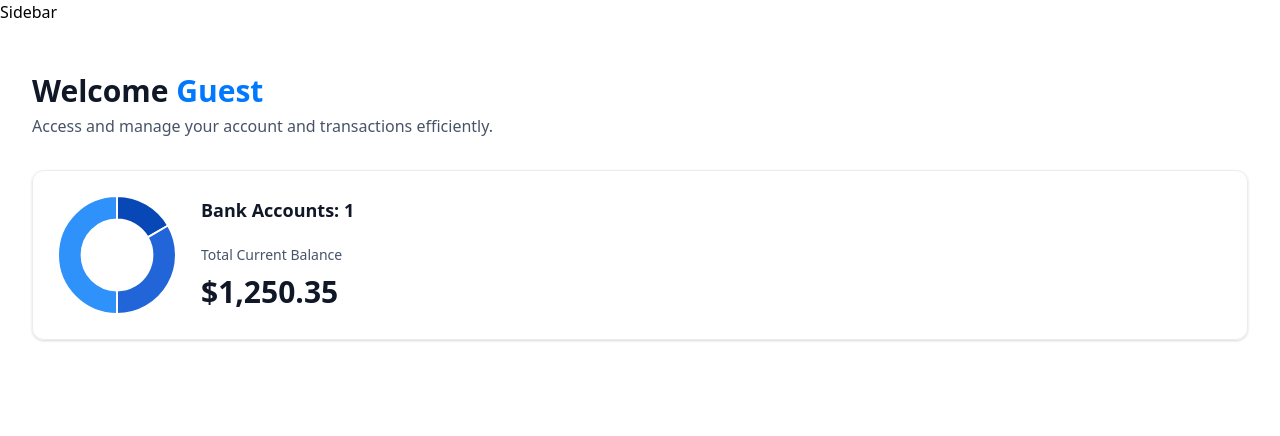
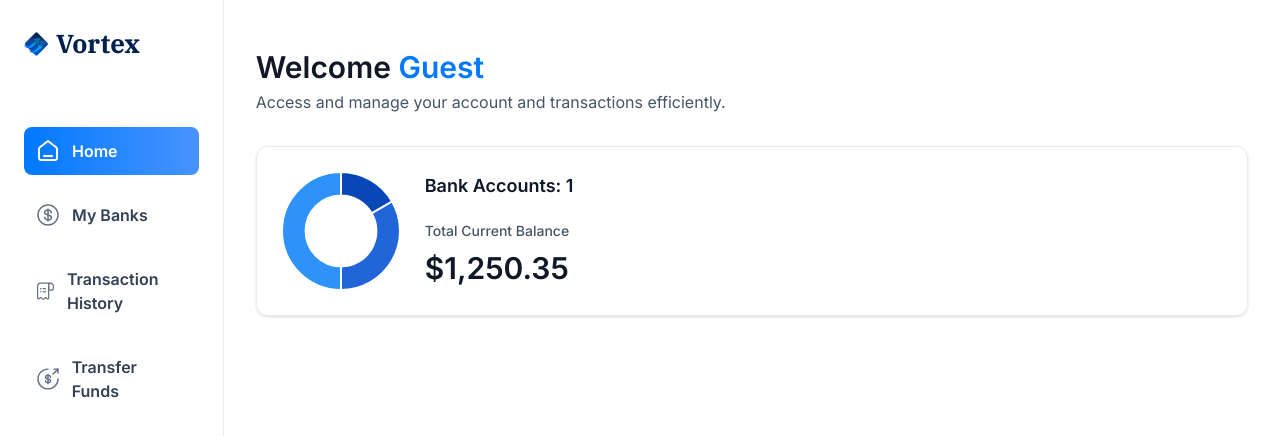
Before and after one commit to deli123/Vortex, a Next.js app: page / in a window 1280 px wide. Shown: the top 436 px of the page. Built offline with nearby package versions, Linux system fonts and the light colour scheme.

Commit message:
Create sidebar

```diff
--- a/app/(root)/layout.tsx
+++ b/app/(root)/layout.tsx
@@ -1,3 +1,4 @@
+import Sidebar from "@/components/Sidebar";
 import React from "react";
 
 export default function RootLayout({
@@ -5,5 +6,11 @@
 }: Readonly<{
   children: React.ReactNode;
 }>) {
-  return <main>Sidebar {children}</main>;
+  const loggedIn = { firstName: "Guest", lastName: "User" };
+  return (
+    <main className="flex h-screen w-full font-inter">
+      <Sidebar user={loggedIn}/>
+      {children}
+    </main>
+  );
 }
--- /dev/null
+++ b/components/Sidebar.tsx
@@ -0,0 +1,59 @@
+"use client";
+
+import { sidebarLinks } from "@/constants";
+import { cn } from "@/lib/utils";
+import Image from "next/image";
+import Link from "next/link";
+import { usePathname } from "next/navigation";
+import React from "react";
+
+const Sidebar = ({ user }: SiderbarProps) => {
+  const pathname = usePathname();
+
+  return (
+    <section className="sidebar">
+      <nav className="flex flex-col gap-4">
+        <Link href="/" className="flex mb-12 cursor-pointer items-center gap-2">
+          <Image
+            src="/icons/logo.svg"
+            width={34}
+            height={34}
+            alt="Vortex logo"
+            className="size-[24px] max-xl:size-14"
+          />
+          <h1 className="sidebar-logo">Vortex</h1>
+        </Link>
+        {sidebarLinks.map((item) => {
+          const isActive =
+            pathname === item.route || pathname.startsWith(`${item.route}/`);
+
+          return (
+            <Link
+              href={item.route}
+              key={item.label}
+              className={cn("sidebar-link", {
+                "bg-bank-gradient": isActive,
+              })}
+            >
+              <div className="relative size-6">
+                <Image
+                  src={item.imgURL}
+                  alt={item.label}
+                  fill
+                  className={cn({ "brightness-[3] invert-0": isActive })}
+                />
+              </div>
+              <p className={cn("sidebar-label", { "!text-white": isActive })}>
+                {item.label}
+              </p>
+            </Link>
+          );
+        })}
+        USER
+      </nav>
+      FOOTER
+    </section>
+  );
+};
+
+export default Sidebar;
```
